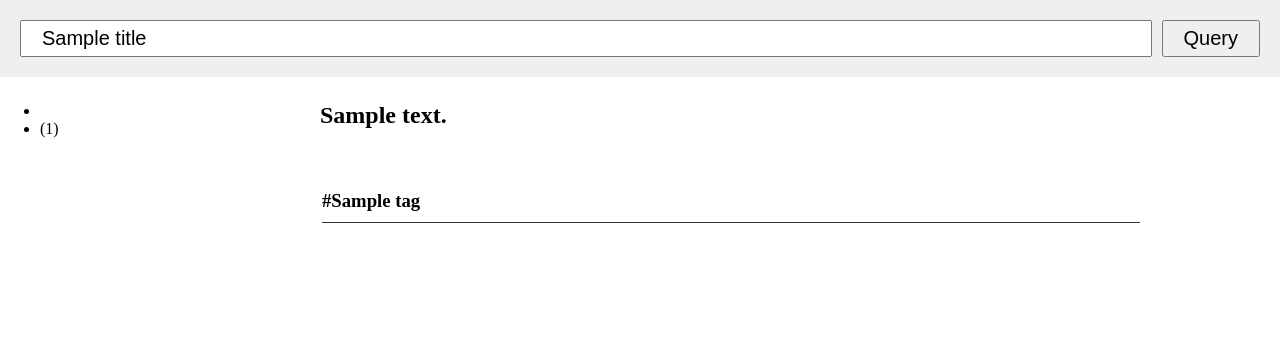
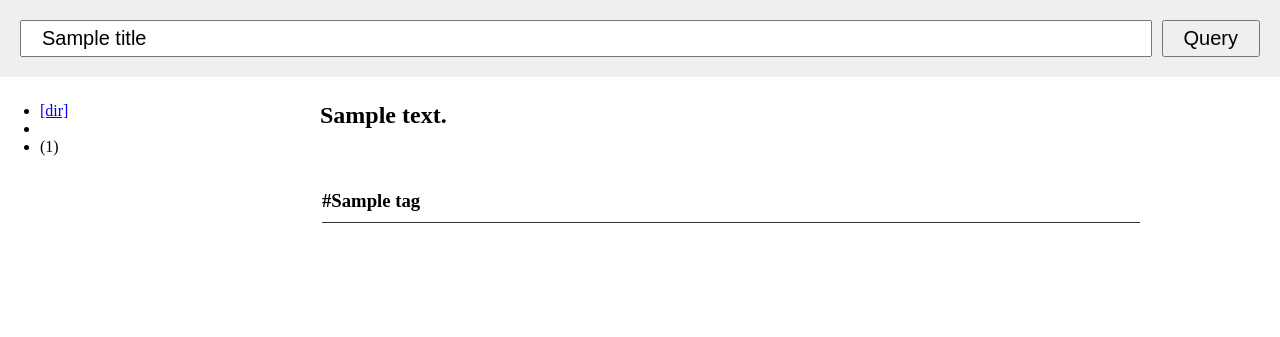
Before and after one commit to srynot4sale/jql, a Python web app: template webjql/templates/ref.html in a window 1280 px wide. Shown: the top 337 px of the page. Run offline with Jinja, Linux system fonts and the light colour scheme; the template is opened without the code that fills it: most values are stand-ins (such as "Sample title", 1, 10 or a date in 2020); lists and menus that the app fills with data are empty.

Commit message:
webjql: Add link back to database index

```diff
--- a/webjql/templates/layout.html
+++ b/webjql/templates/layout.html
@@ -207,6 +207,7 @@
                 <input type="checkbox" class="expand" id="navexpand" name="navexpand" />
                 {% block subnav %}{% endblock %}
                 <ul class="main">
+                    <li><a href="/">[dir]</a></li>
                     <li><a href="/{{ g.database }}/"><strong>{{ primary_tag if primary_tag == '#db' else g.database }}</strong></a></li>
                     {% for tag, count in tags %}
                     <li>{{ make_link(tag)|safe }} ({{ count }})</li>
```
